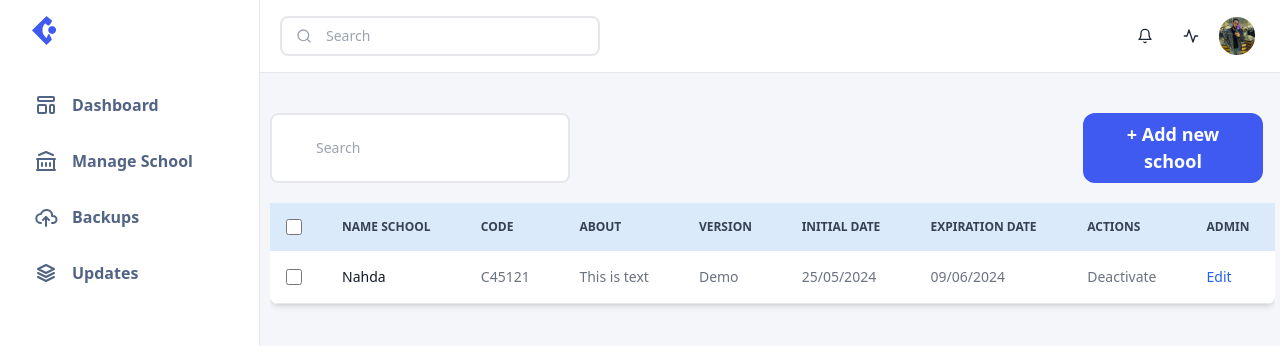
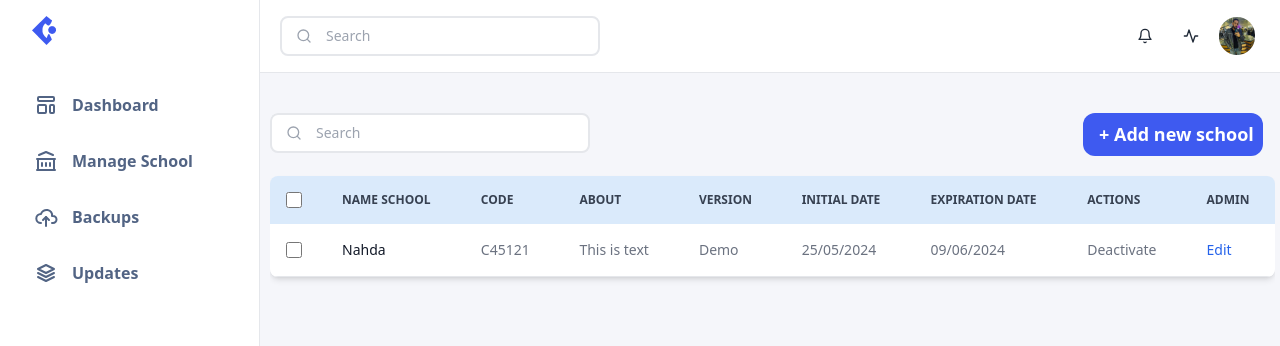
Before and after one commit to St0ckfish/Education-Platform, a Next.js app: page /manage-school in a window 1280 px wide. Shown: the top 346 px of the page. Built offline with nearby package versions, Linux system fonts and the light colour scheme.

Commit message:
Edit table BTN

```diff
--- a/src/app/manage-school/components/Schools.tsx
+++ b/src/app/manage-school/components/Schools.tsx
@@ -8,13 +8,21 @@ const Schools = () => {
     return (
         <>
             <div className="relative mt-10 overflow-x-auto bg-transparent sm:rounded-lg max-[1200px]:w-screen h-screen">
-            <div className="overflow-auto relative shadow-md sm:rounded-lg">
                     <div className="flex justify-between max-[502px]:grid max-[502px]:justify-center text-center">
-                <input type="text" id="icon" name="icon" className="py-2 outline-none border-2 px-4 ps-11 block w-[300px] mb-5 border-gray-200 rounded-lg text-sm focus:border-blue-500 focus:ring-blue-500 disabled:opacity-50 disabled:pointer-events-none" placeholder="Search" />
-                <div className="flex justify-center">
-                    <Link href="/add-new-school" className="px-4 py-2 rounded-xl bg-[#3E5AF0] hover:bg-[#4a5cc5] hover:shadow-xl mb-5 mr-3 text-white text-[18px] w-[180px] ease-in font-semibold duration-300">+ Add new school</Link>
+                        <div className="mb-3">
+                            <label htmlFor="icon" className="sr-only">Search</label>
+                            <div className="relative min-w-72 md:min-w-80">
+                                <div className="absolute inset-y-0 start-0 flex items-center pointer-events-none z-20 ps-4">
+                                    <svg className="flex-shrink-0 size-4 text-gray-400" xmlns="http://www.w3.org/2000/svg" width="24" height="24" viewBox="0 0 24 24" fill="none" stroke="currentColor" strokeWidth="2" strokeLinecap="round" strokeLinejoin="round"><circle cx="11" cy="11" r="8" /><path d="m21 21-4.3-4.3" /></svg>
+                                </div>
+                                <input type="text" id="icon" name="icon" className="py-2  outline-none border-2 px-4 ps-11 block w-full border-gray-200 rounded-lg text-sm focus:border-blue-500 focus:ring-blue-500 disabled:opacity-50 disabled:pointer-events-none" placeholder="Search" />
                             </div>
                         </div>
+                        <div className="flex justify-center">
+                            <Link href="/add-new-school" className="px-4 py-2 whitespace-nowrap rounded-xl bg-[#3E5AF0] hover:bg-[#4a5cc5] hover:shadow-xl mb-5 mr-3 text-white text-[18px] w-[180px] ease-in font-semibold duration-300">+ Add new school</Link>
+                        </div>
+                    </div>
+                <div className="overflow-auto relative shadow-md sm:rounded-lg">
                     <table className="w-full overflow-x-auto text-sm text-left rtl:text-right text-gray-500 ">
                         <thead className="text-xs text-gray-700 uppercase bg-[#daeafb] ">
                             <tr>
```
Lines whose indentation alone changed are shown as unchanged.
